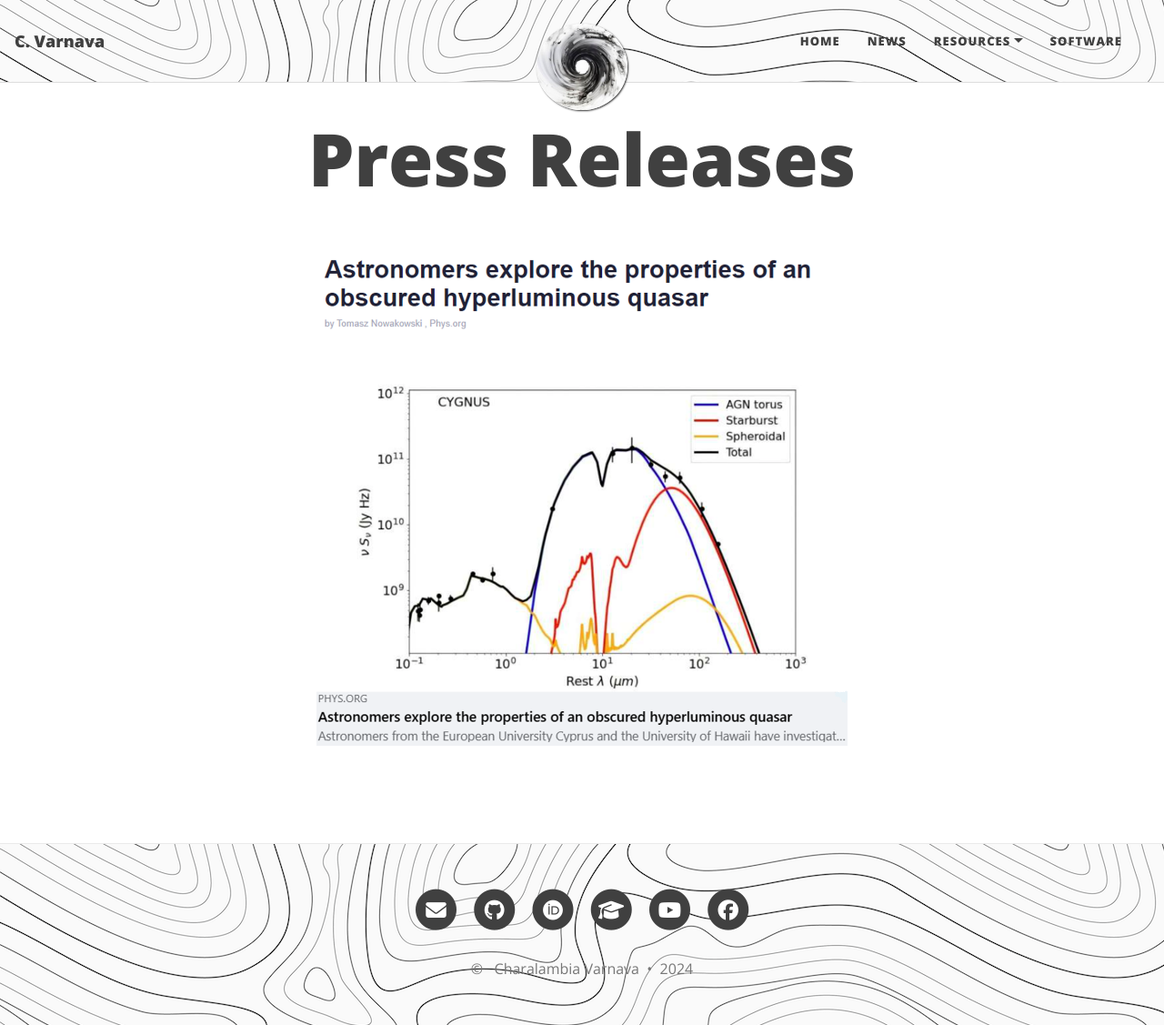
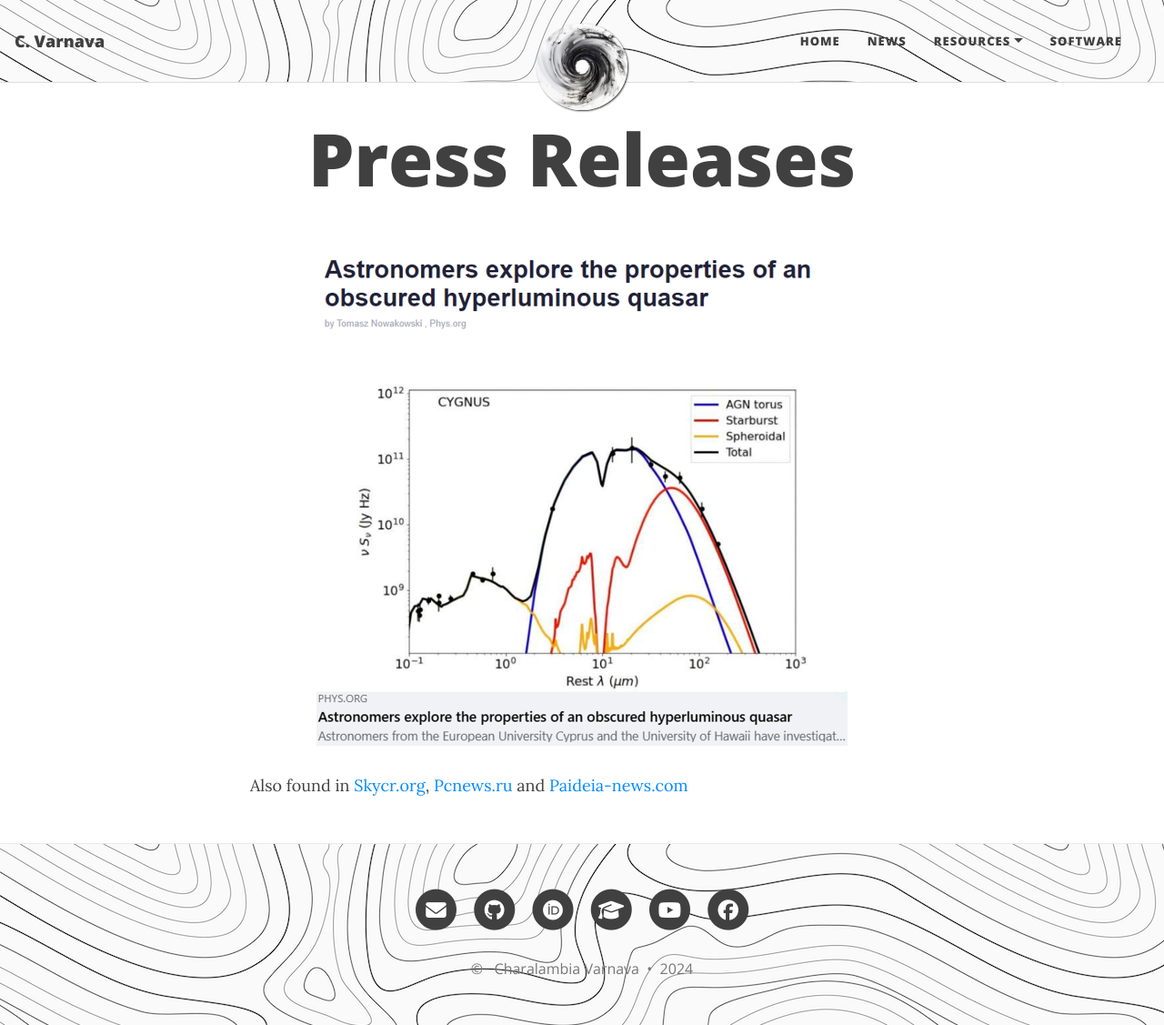
Before and after one commit to ch-var/ch-var.github.io, a Jekyll site: the page built from press_releases.html, in a window 1280 px wide and 1127 px high. Shown: the whole window at 91% size. Built offline with Jekyll 4.4.1, drawn with Linux system fonts in a browser that asks for light colours.

Commit message:
Update press_releases.html

```diff
--- a/press_releases.html
+++ b/press_releases.html
@@ -7,3 +7,5 @@ title: Press Releases
 <img src="/assets/img/press.png" width="80%" height="80%">
 </a>
 </p>
+
+Also found in <a href="https://skycr.org/2024/10/21/exploran-las-propiedades-de-un-cuasar-hiperluminoso-oscurecido/">Skycr.org</a>, <a href="https://pcnews.ru/news/astronomy_obnaruzili_sverhmassivnuu_cernuu_dyru_v_centre_galaktiki_cos_87259-1530160.html#gsc.tab=0">Pcnews.ru</a> and <a href="https://paideia-news.com/panepistimio-frederick/2024/11/11/ereynitria-toy-eyropaikoy-panepistimioy-meleta-ena-protogono-yperfoteino-kbazar">Paideia-news.com</a>
```
